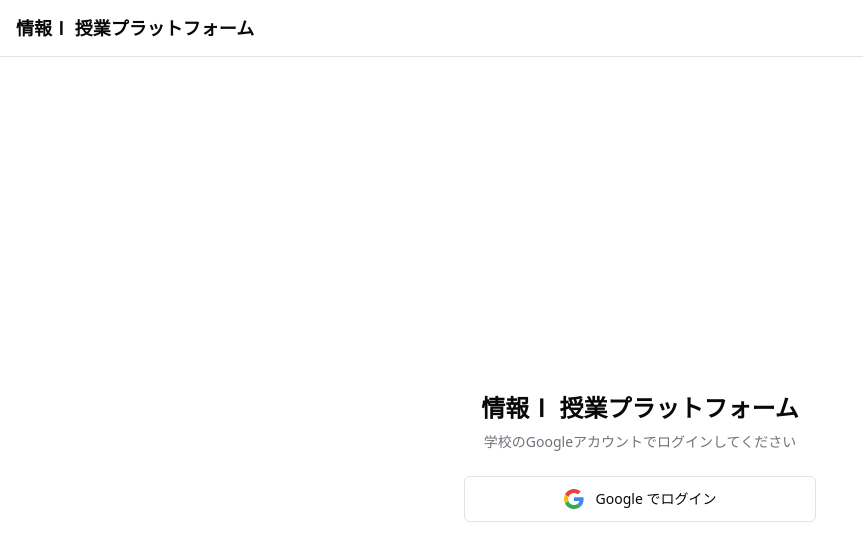
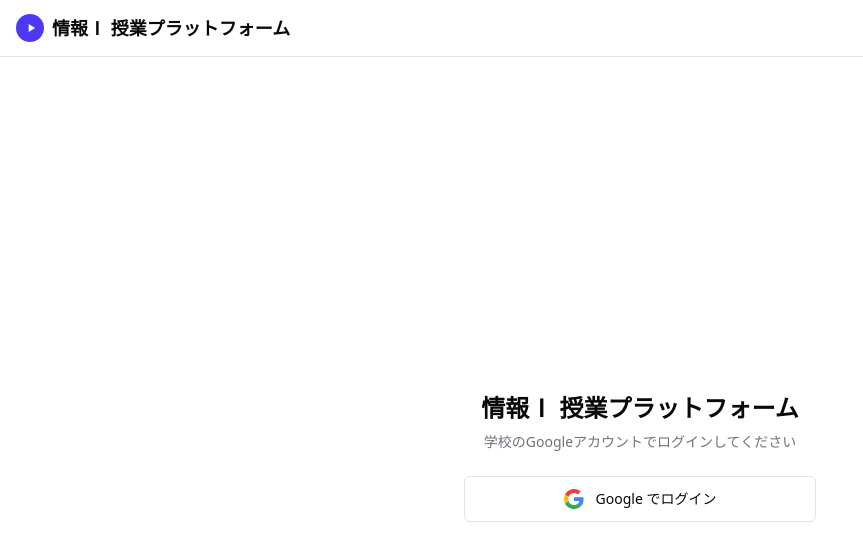
Before and after one commit to mmmmatsuuuu/phantom-meeting, a Next.js app: page /login in a window 1280 px wide. Shown: the top 560 px of the page, without its empty margins (0-863 px from the left). Built offline with nearby package versions, Linux system fonts and the light colour scheme; no server answers.

Commit message:
feat: NavBarにSVGプレイアイコンを追加

```diff
--- a/src/components/shared/nav-bar.tsx
+++ b/src/components/shared/nav-bar.tsx
@@ -25,9 +25,20 @@
       <div className="max-w-7xl mx-auto px-4 h-14 flex items-center justify-between">
         <Link
           href="/"
-          className="font-bold text-lg text-foreground hover:opacity-80 transition-opacity"
+          className="flex items-center gap-2 hover:opacity-80 transition-opacity"
         >
-          情報Ⅰ 授業プラットフォーム
+          <span className="flex items-center justify-center w-7 h-7 rounded-full bg-indigo-600">
+            <svg
+              viewBox="0 0 24 24"
+              fill="white"
+              className="w-3.5 h-3.5 ml-0.5"
+            >
+              <path d="M8 5v14l11-7z" />
+            </svg>
+          </span>
+          <span className="font-bold text-lg text-foreground">
+            情報Ⅰ 授業プラットフォーム
+          </span>
         </Link>
         <nav className="flex items-center text-sm">
           {user && <UserMenu displayName={displayName} role={role} />}
```
